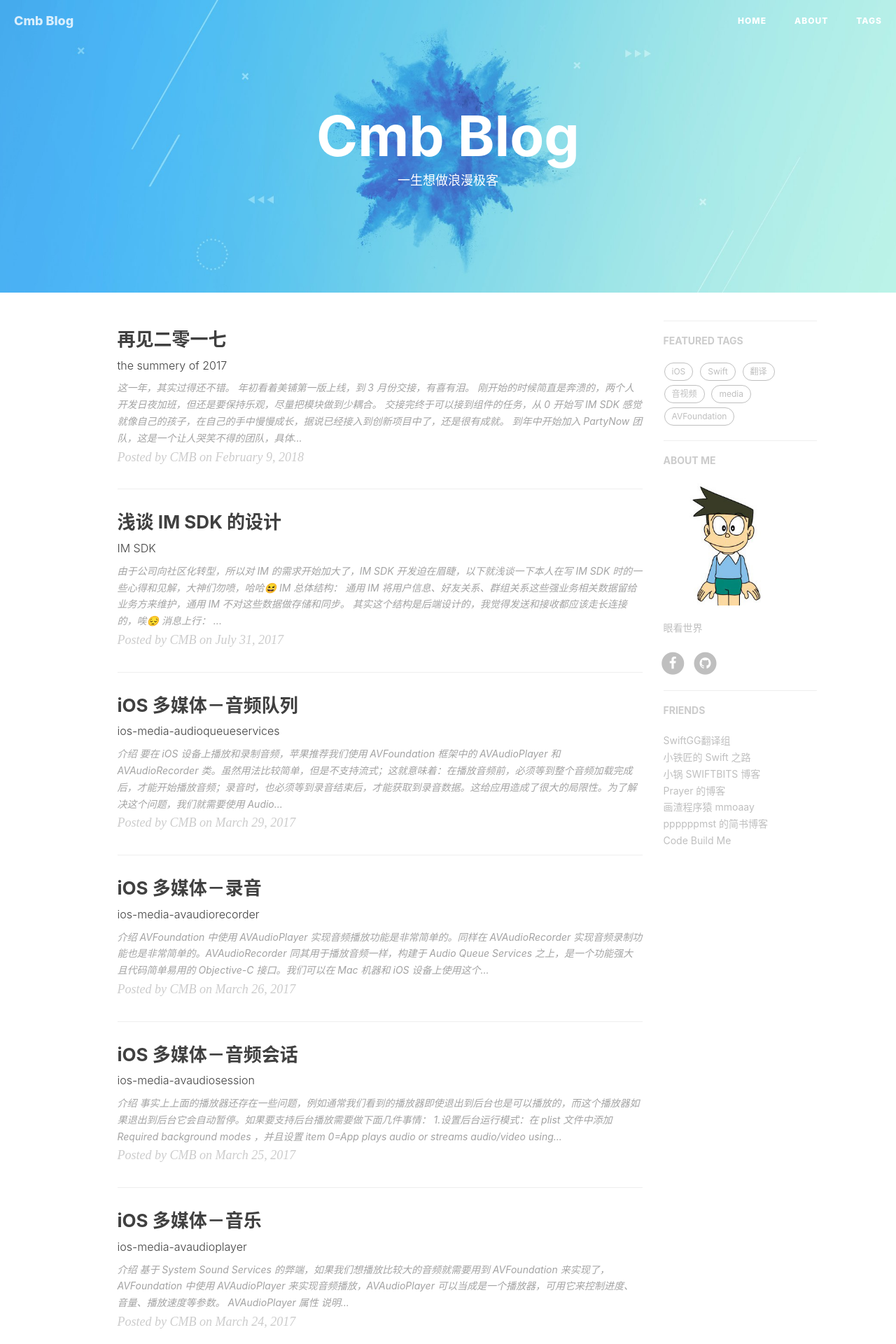
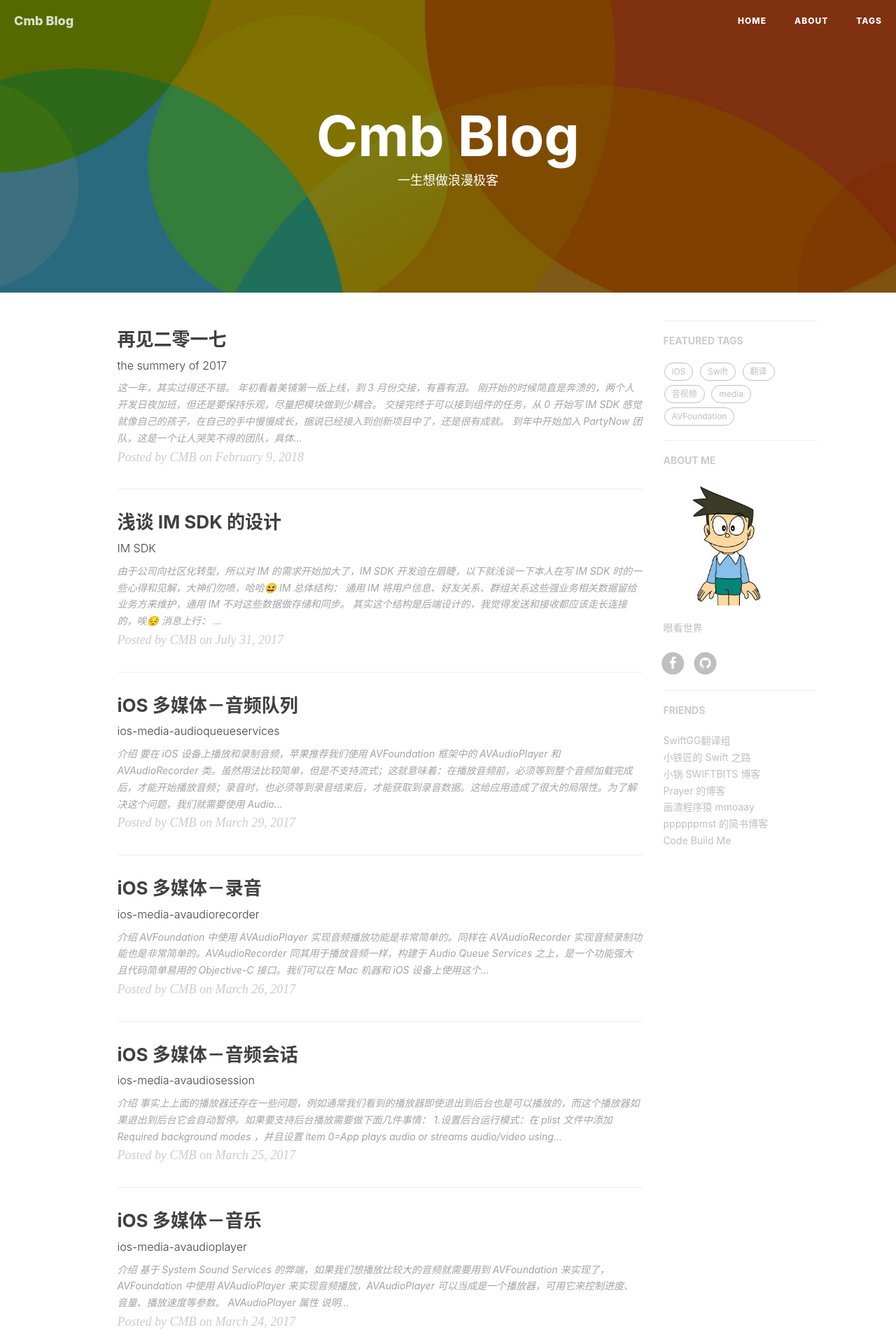
Before and after one commit to chenmingbiao/chenmingbiao.github.io, a Jekyll site: the page built from index.html, in a window 1280 px wide. Shown: the top 1920 px of the page at 70% size. Built offline with Jekyll 4.4.1, drawn with Linux system fonts in a browser that asks for light colours; nearby versions of some CDN libraries; the list of posts is cut into pages by our own code; comment, search, counter and statistics services are not loaded.

Commit message:
[Optimize] change homepage image

```diff
--- a/_config.yml
+++ b/_config.yml
@@ -1,7 +1,7 @@
 # Site settings
 title: Cmb Blog
 SEOTitle: 陈明标的博客 | BillChan Blog
-header-img: img/bg17.jpg
+header-img: img/post-bg-miui6.jpg
 email: mbillchan@gmail.com
 description: "关于Web与Swift、php与设计 | 这里是 @BillChan陈明标 的个人博客，与你一起发现更大的世界。"
 keyword: "陈明标, BillChan陈明标, BillChan, @CMB, CMB, @chenmingbiao, chenmingbiao, 陈明标的博客, BillChan Blog, 博客, 个人网站, 互联网, Swift, 设计, 产品, SwiftGG, SwiftGG翻译组, SwiftGG翻译组核心成员"
```
